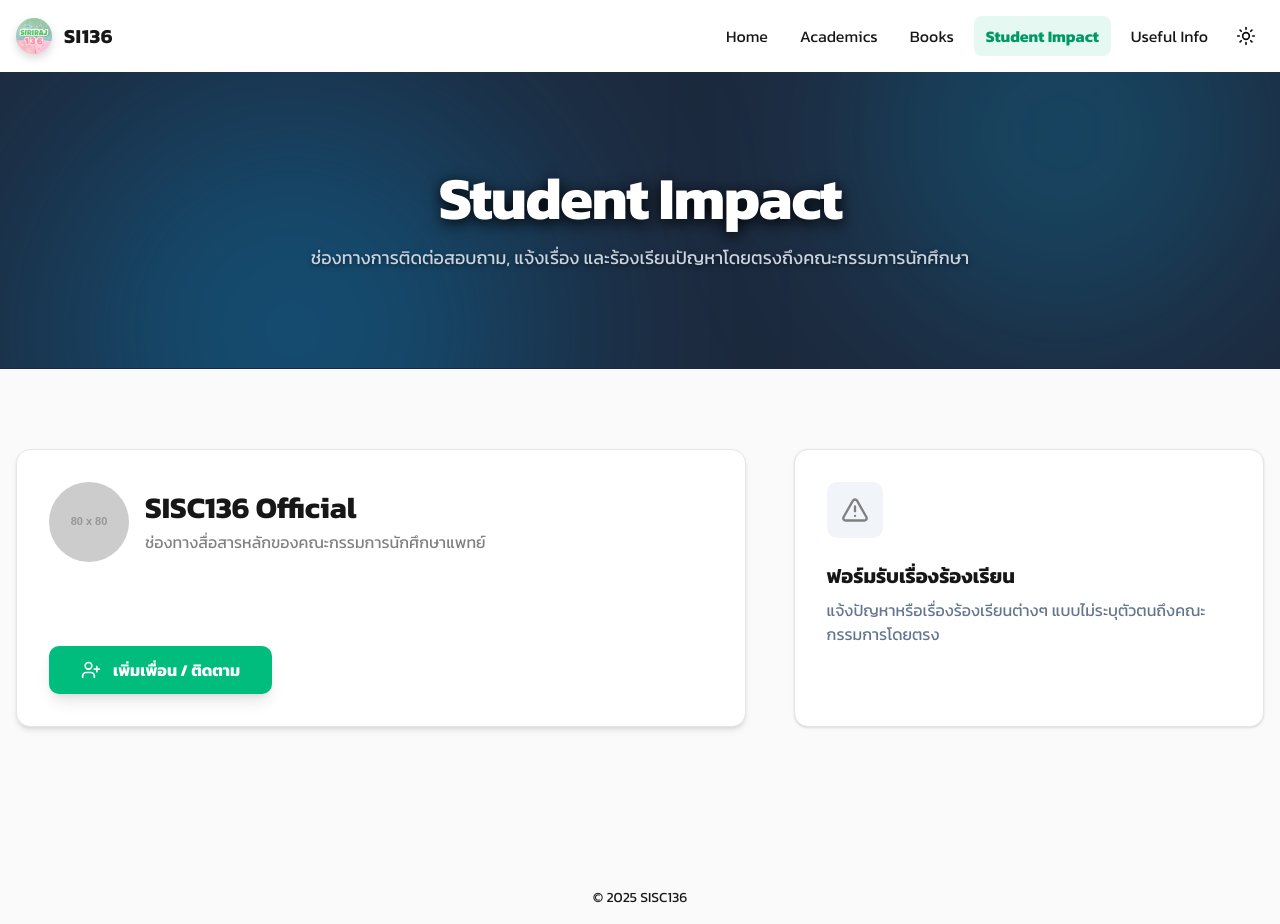
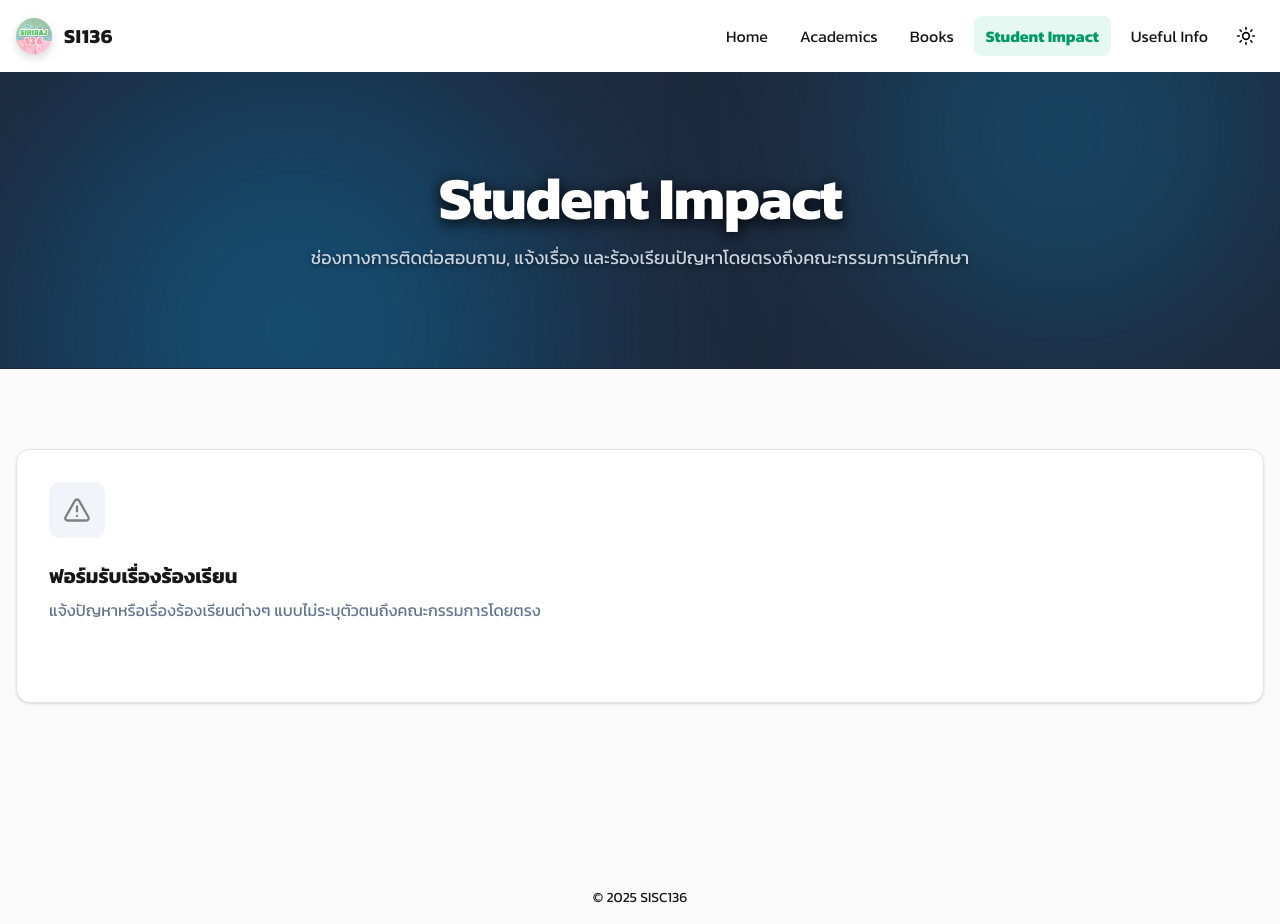
Before and after one commit to SirirajSC136/SI136-Website, a Next.js app: page /StudentImpacts in a window 1280 px wide. Built offline with nearby package versions, Linux system fonts and the light colour scheme.

Commit message:
Update student impact

```diff
--- a/app/StudentImpacts/page.tsx
+++ b/app/StudentImpacts/page.tsx
@@ -89,7 +89,8 @@ const StudentImpactPage = () => {
                 <div className="grid grid-cols-1 lg:grid-cols-5 gap-12">
 
                     {/* Main Official Channel Card */}
-                    <div className="lg:col-span-3 flex flex-col justify-between rounded-xl border border-border bg-background p-8 shadow-md">
+
+                    {/*<div className="lg:col-span-3 flex flex-col justify-between rounded-xl border border-border bg-background p-8 shadow-md">
                         <div>
                             <div className="flex items-center gap-4">
                                 <img
@@ -118,10 +119,11 @@ const StudentImpactPage = () => {
                                 <span>เพิ่มเพื่อน / ติดตาม</span>
                             </a>
                         </div>
-                    </div>
+                    </div> */}
+
 
                     {/* Anonymous Feedback Card */}
-                    <div className="lg:col-span-2">
+                    <div className="lg:col-span-5">
                         <ActionCard
                             href="https://script.google.com/macros/s/AKfycbyeavzUz9-IIOMIJads5NzpPRr3qwt2x5n6WKPjg06GG3fJlOJgTS8uAoSDu6M_BvnT/exec"
                             icon={<TriangleAlert size={28} />}
```
